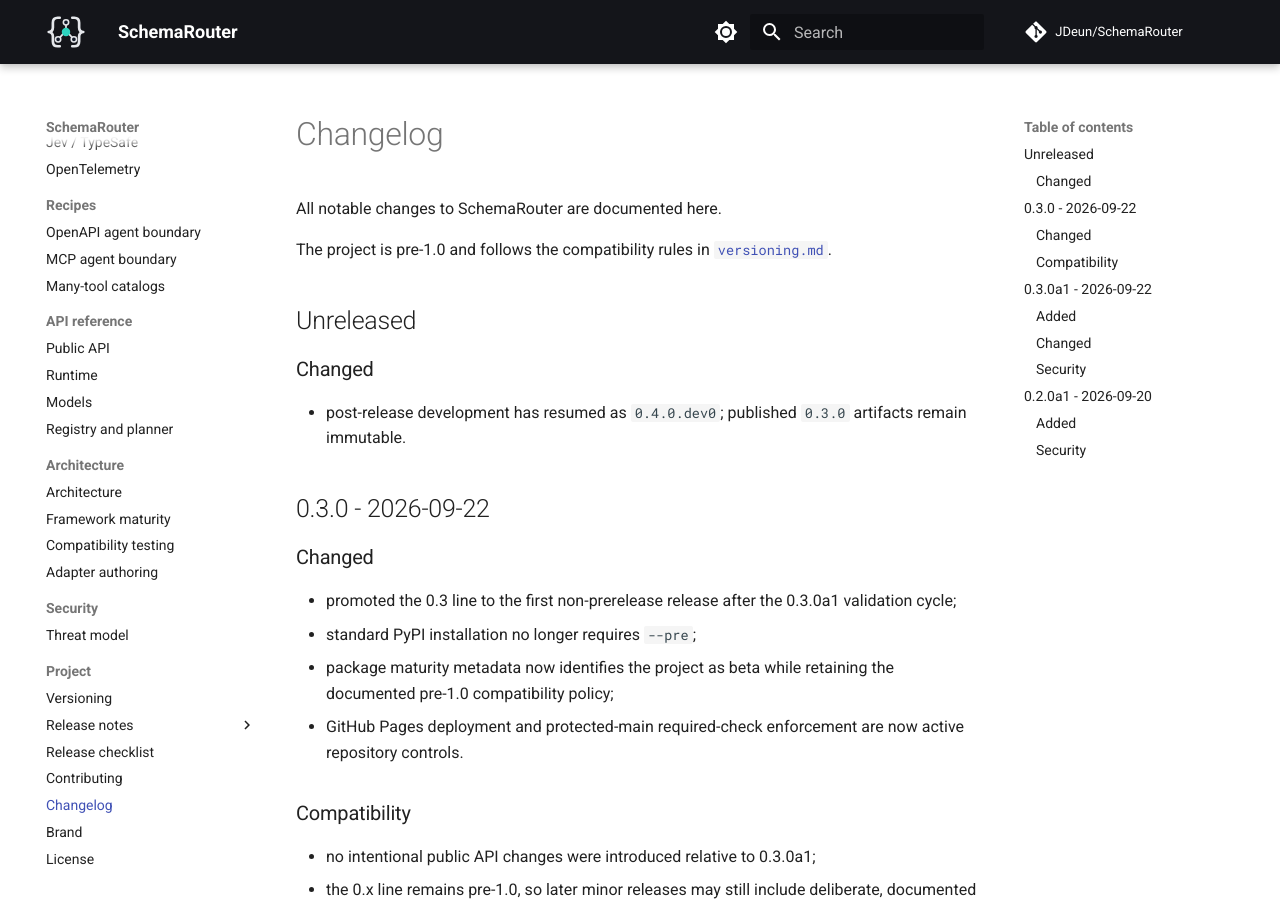
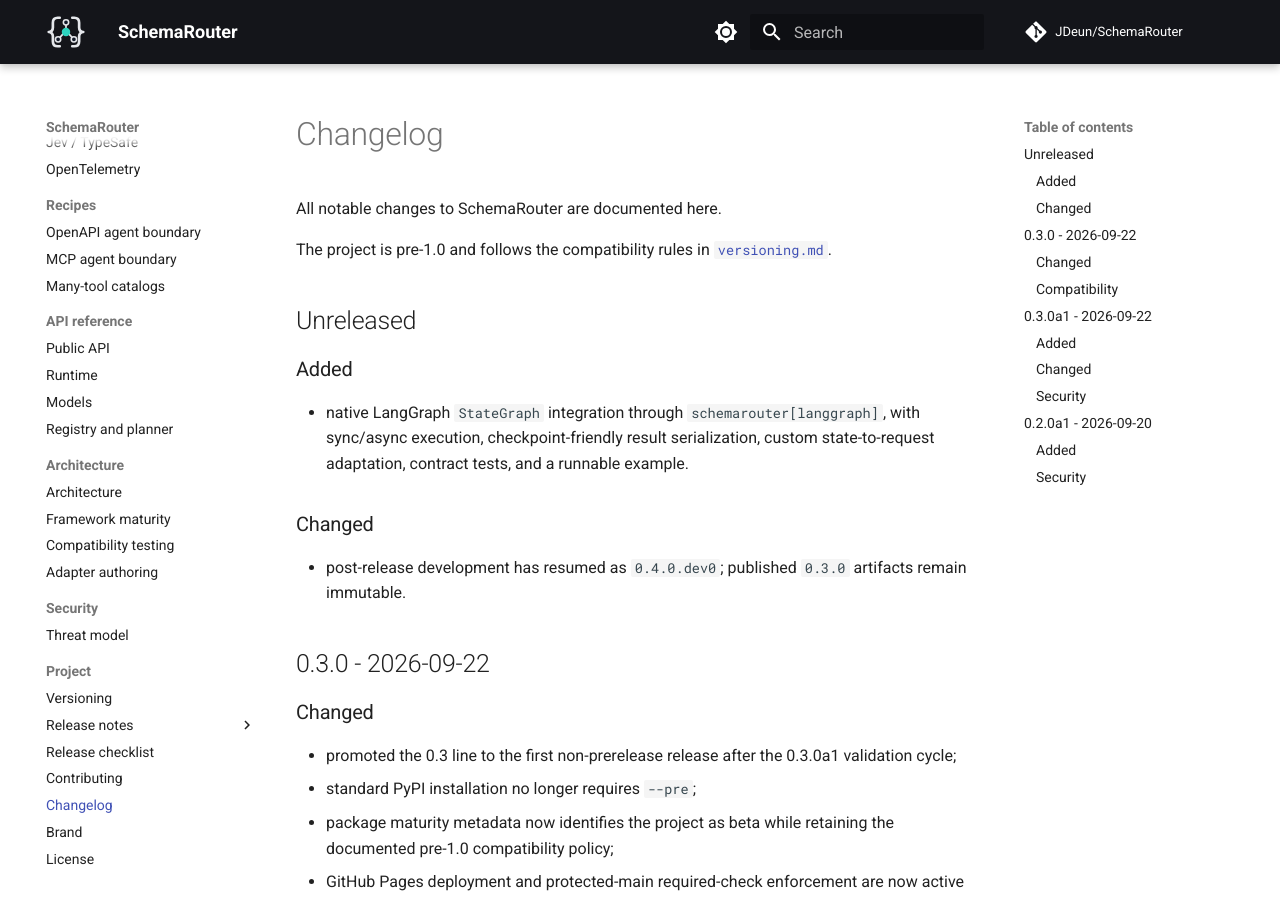
Before and after one commit to JDeun/SchemaRouter, an MkDocs documentation site: the page built from docs/changelog.md, in a window 1280 px wide and 900 px high. Built offline with MkDocs 1.6.1 and Material for MkDocs 9.7.7, drawn with Linux system fonts in a browser that asks for light colours; comment, search, counter and statistics services are not loaded.

Commit message:
docs: sync LangGraph changelog

```diff
--- a/docs/changelog.md
+++ b/docs/changelog.md
@@ -6,6 +6,12 @@
 [`versioning.md`](versioning.md).
 
 ## Unreleased
+
+### Added
+
+- native LangGraph `StateGraph` integration through `schemarouter[langgraph]`, with sync/async
+  execution, checkpoint-friendly result serialization, custom state-to-request adaptation, contract
+  tests, and a runnable example.
 
 ### Changed
 
```
